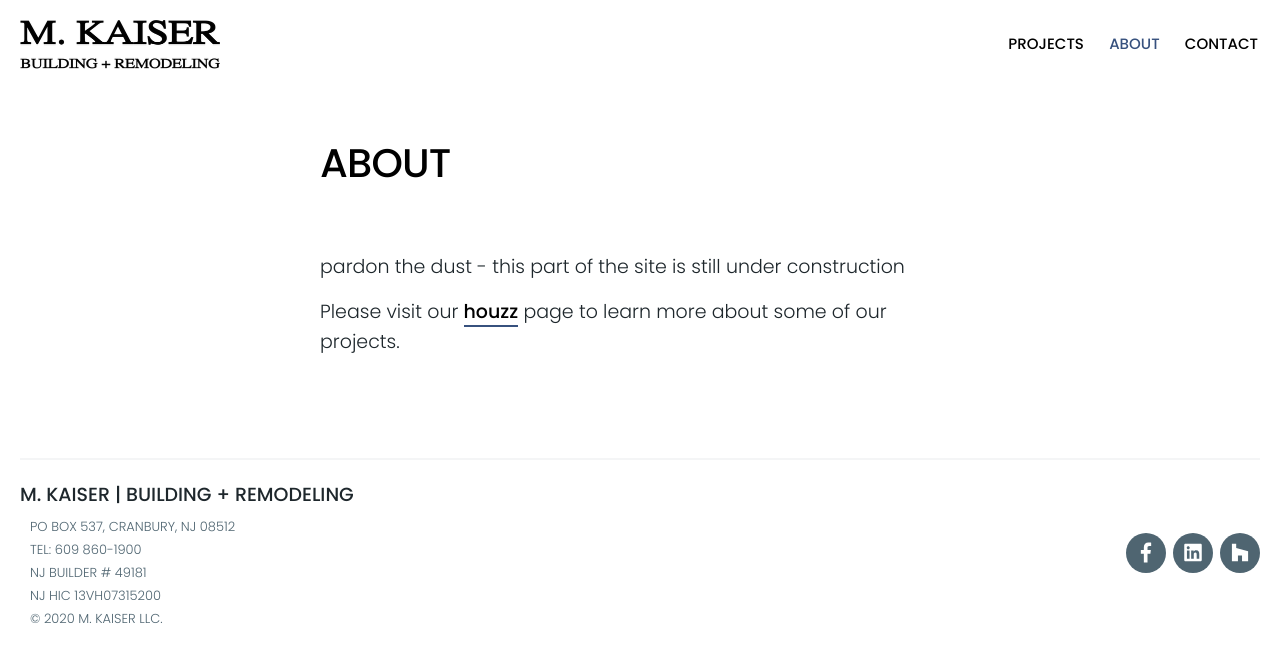
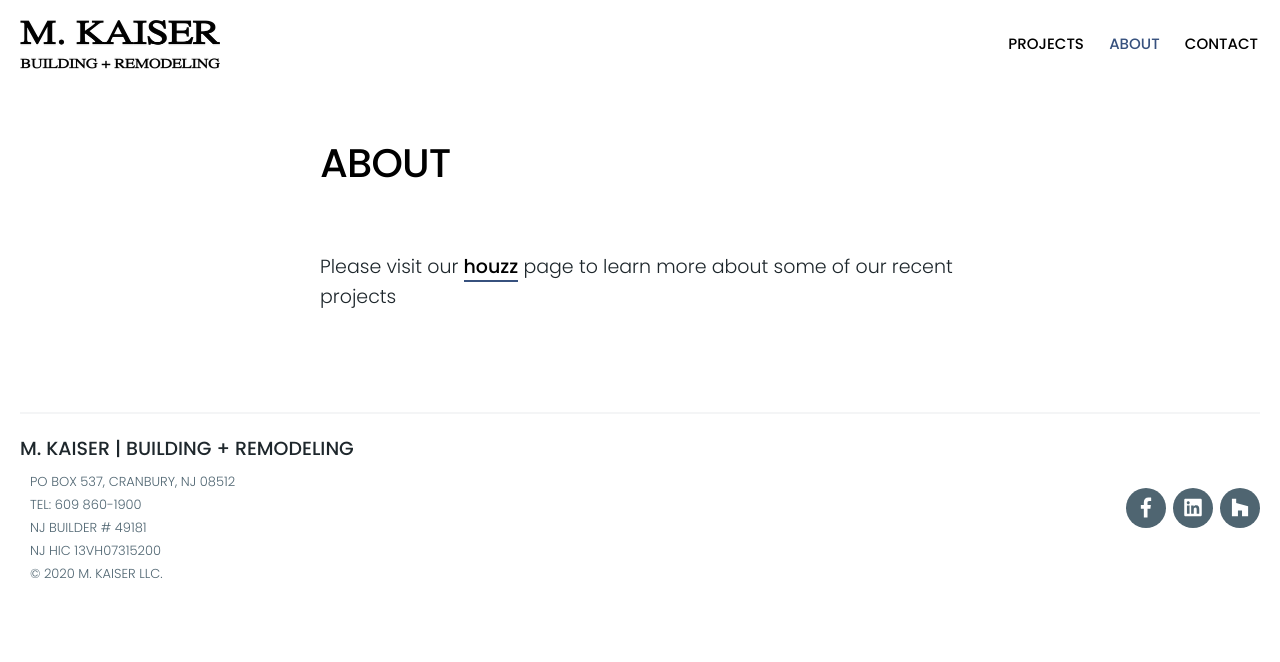
Before and after one commit to mkaiser165/mkaiser, a Jekyll site: the page built from _pages/about.md, in a window 1280 px wide. Shown: the top 662 px of the page. Built offline with Jekyll 4.4.1, drawn with Linux system fonts in a browser that asks for light colours; nearby versions of some CDN libraries.

Commit message:
update about

```diff
--- a/_pages/about.md
+++ b/_pages/about.md
@@ -5,6 +5,4 @@
 featured_image:
 ---
 
-pardon the dust - this part of the site is still under construction
-
-Please visit our [houzz](https://www.houzz.com/professionals/woodworkers-and-carpenters/m-kaiser-building-and-remodeling-pfvwus-pf~1888232351) page to learn more about some of our projects.
+Please visit our [houzz](https://www.houzz.com/professionals/woodworkers-and-carpenters/m-kaiser-building-and-remodeling-pfvwus-pf~1888232351) page to learn more about some of our recent projects
```
Also changed, not shown: 1 other file.
